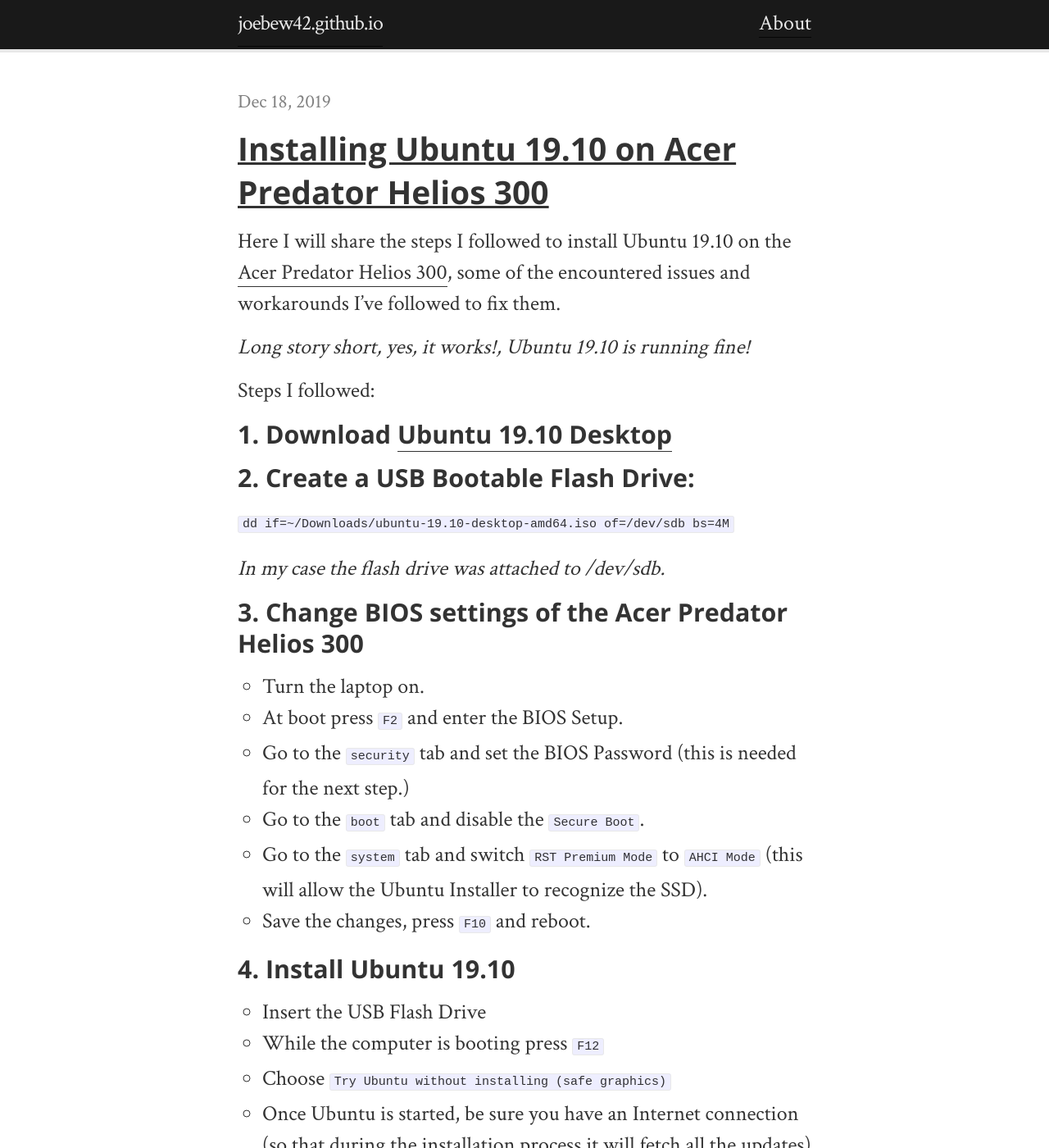
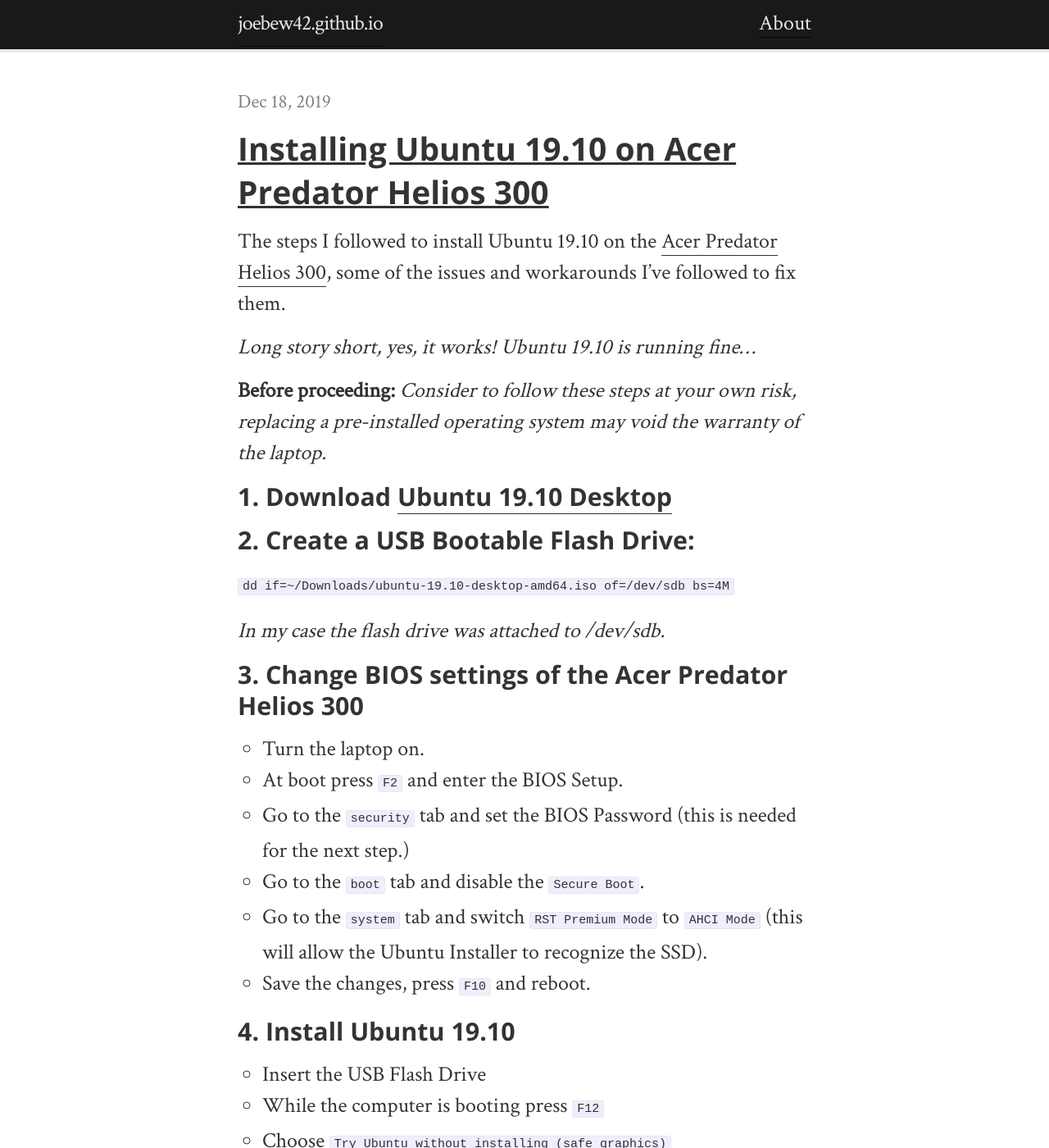
Before and after one commit to joebew42/joebew42.github.io, a Jekyll site: the page built from index.html, in a window 1280 px wide and 1400 px high. Shown: the whole window at 82% size. Built offline with Jekyll 4.4.1, drawn with Linux system fonts in a browser that asks for light colours; some of the changed text lies outside the part shown.

Commit message:
add a disclaimer about the warranty

```diff
--- a/_posts/2019-12-18-ubuntu-on-acer-predator.markdown
+++ b/_posts/2019-12-18-ubuntu-on-acer-predator.markdown
@@ -4,11 +4,11 @@
 date:   2019-12-18 15:00:00 +0100
 ---
 
-Here I will share the steps I followed to install Ubuntu 19.10 on the [Acer Predator Helios 300]({% post_url 2019-12-15-time-for-a-new-laptop %}), some of the encountered issues and workarounds I've followed to fix them.
+The steps I followed to install Ubuntu 19.10 on the [Acer Predator Helios 300]({% post_url 2019-12-15-time-for-a-new-laptop %}), some of the issues and workarounds I've followed to fix them.
 
-_Long story short, yes, it works!, Ubuntu 19.10 is running fine!_
+_Long story short, yes, it works! Ubuntu 19.10 is running fine..._
 
-Steps I followed:
+**Before proceeding:** _Consider to follow these steps at your own risk, replacing a pre-installed operating system may void the warranty of the laptop._
 
 ### 1. Download [Ubuntu 19.10 Desktop](http://releases.ubuntu.com/19.10/)
 
```
Also changed, not shown: other parts of _posts/2019-12-18-ubuntu-on-acer-predator.markdown (+1 -3 lines).
